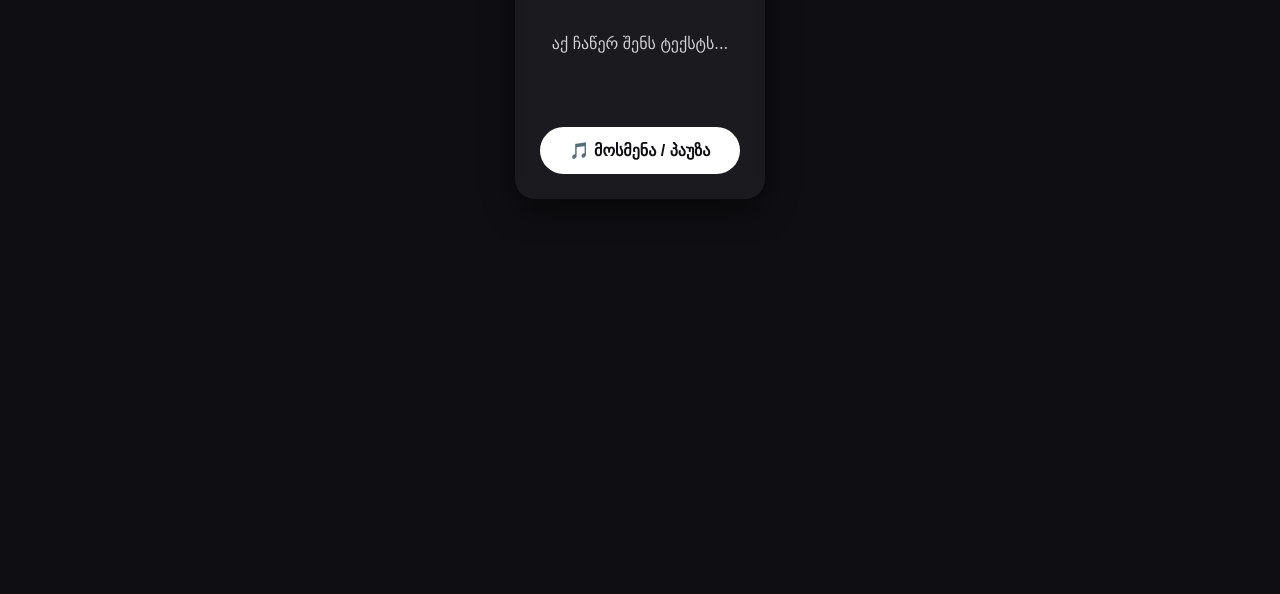
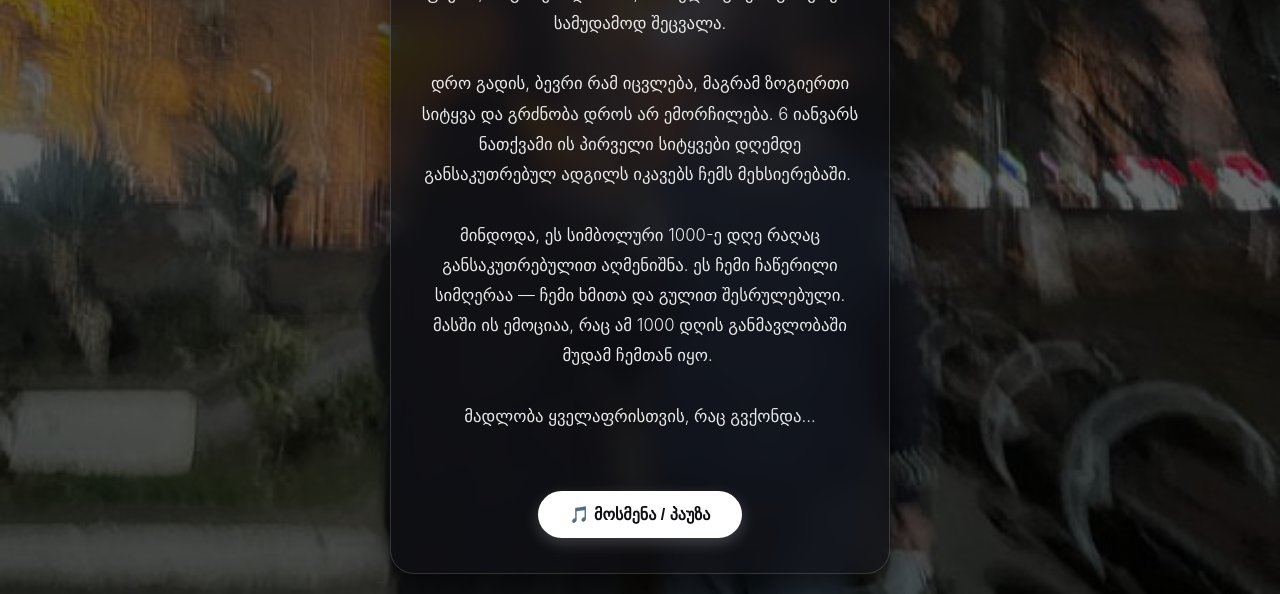
Before and after one commit to isabadze-dotcom/for-you, a plain HTML site: page index.html in a window 1280 px wide. Shown: the part 345-939 px from the top of the page. Before the commit the page ends 800 px from the top, so only its background shows below. Drawn offline with Linux system fonts and the light colour scheme.

Commit message:
Update index.html

```diff
--- a/index.html
+++ b/index.html
@@ -1,58 +1,75 @@
-
 <!DOCTYPE html>
 <html lang="ka">
 <head>
     <meta charset="UTF-8">
     <meta name="viewport" content="width=device-width, initial-scale=1.0">
-    <title>1000 დღე</title>
+    <title>1000 დღე...</title>
     <style>
-        body {
+        * {
+            box-sizing: border-box;
             margin: 0;
             padding: 0;
+        }
+
+        body {
             min-height: 100vh;
             display: flex;
             flex-direction: column;
             justify-content: center;
             align-items: center;
-            background-color: #0f0f13;
+            /* ფონად მითითებულია photo.JPEG */
+            background: linear-gradient(rgba(0, 0, 0, 0.55), rgba(0, 0, 0, 0.65)),
+                        url('photo.JPEG') no-repeat center center/cover;
             color: #ffffff;
-            font-family: -apple-system, BlinkMacSystemFont, "Segoe UI", Georgia, serif;
+            font-family: -apple-system, BlinkMacSystemFont, "Segoe UI", Roboto, Georgia, serif;
             text-align: center;
+            padding: 20px;
         }
 
         .container {
-            max-width: 85%;
-            padding: 25px;
-            background: rgba(255, 255, 255, 0.05);
-            border-radius: 20px;
-            backdrop-filter: blur(10px);
-            box-shadow: 0 10px 30px rgba(0,0,0,0.5);
-            margin: 20px auto;
+            max-width: 500px;
+            width: 90%;
+            padding: 35px 25px;
+            background: rgba(15, 15, 20, 0.65);
+            border-radius: 24px;
+            backdrop-filter: blur(12px);
+            -webkit-backdrop-filter: blur(12px);
+            border: 1px solid rgba(255, 255, 255, 0.15);
+            box-shadow: 0 15px 35px rgba(0, 0, 0, 0.6);
         }
 
         h1 {
-            font-size: 1.6rem;
-            margin-bottom: 15px;
+            font-size: 1.8rem;
+            margin-bottom: 20px;
             color: #ffffff;
             font-weight: 400;
+            letter-spacing: 1px;
         }
 
         p {
-            font-size: 1rem;
+            font-size: 1.05rem;
             line-height: 1.8;
-            color: #d1d1d6;
+            color: #eaeaea;
             white-space: pre-wrap;
+            font-weight: 300;
         }
 
         .play-btn {
-            margin-top: 25px;
-            padding: 14px 30px;
+            margin-top: 30px;
+            padding: 14px 32px;
             font-size: 1rem;
-            background-color: #ffffff;
+            background: #ffffff;
             color: #0f0f13;
             border: none;
             border-radius: 30px;
             font-weight: 600;
+            cursor: pointer;
+            box-shadow: 0 5px 15px rgba(255, 255, 255, 0.2);
+            transition: transform 0.2s ease;
+        }
+
+        .play-btn:active {
+            transform: scale(0.96);
         }
     </style>
 </head>
@@ -62,7 +79,16 @@
         <h1>1000 დღე...</h1>
 
         <p id="text">
-აქ ჩაწერ შენს ტექსტს...
+2024 წლის 6 იანვარი...
+დღე, როდესაც პირველად მითხარი, რომ ვუყვარდი.
+
+დღეს, 2026 წლის 2 ოქტომბერს, იმ წამიდან ზუსტად 1000 დღე შესრულდა. ათასი დღე — ეს უბრალოდ ციფრები არ არის. ეს არის ათასი სხვადასხვა ემოცია, ფიქრი, მოგონება და წამი, რომელმაც ჩემი ცხოვრება სამუდამოდ შეცვალა.
+
+დრო გადის, ბევრი რამ იცვლება, მაგრამ ზოგიერთი სიტყვა და გრძნობა დროს არ ემორჩილება. 6 იანვარს ნათქვამი ის პირველი სიტყვები დღემდე განსაკუთრებულ ადგილს იკავებს ჩემს მეხსიერებაში.
+
+მინდოდა, ეს სიმბოლური 1000-ე დღე რაღაც განსაკუთრებულით აღმენიშნა. ეს ჩემი ჩაწერილი სიმღერაა — ჩემი ხმითა და გულით შესრულებული. მასში ის ემოციაა, რაც ამ 1000 დღის განმავლობაში მუდამ ჩემთან იყო.
+
+მადლობა ყველაფრისთვის, რაც გვქონდა...
         </p>
 
         <button class="play-btn" onclick="toggleAudio()">🎵 მოსმენა / პაუზა</button>
```
